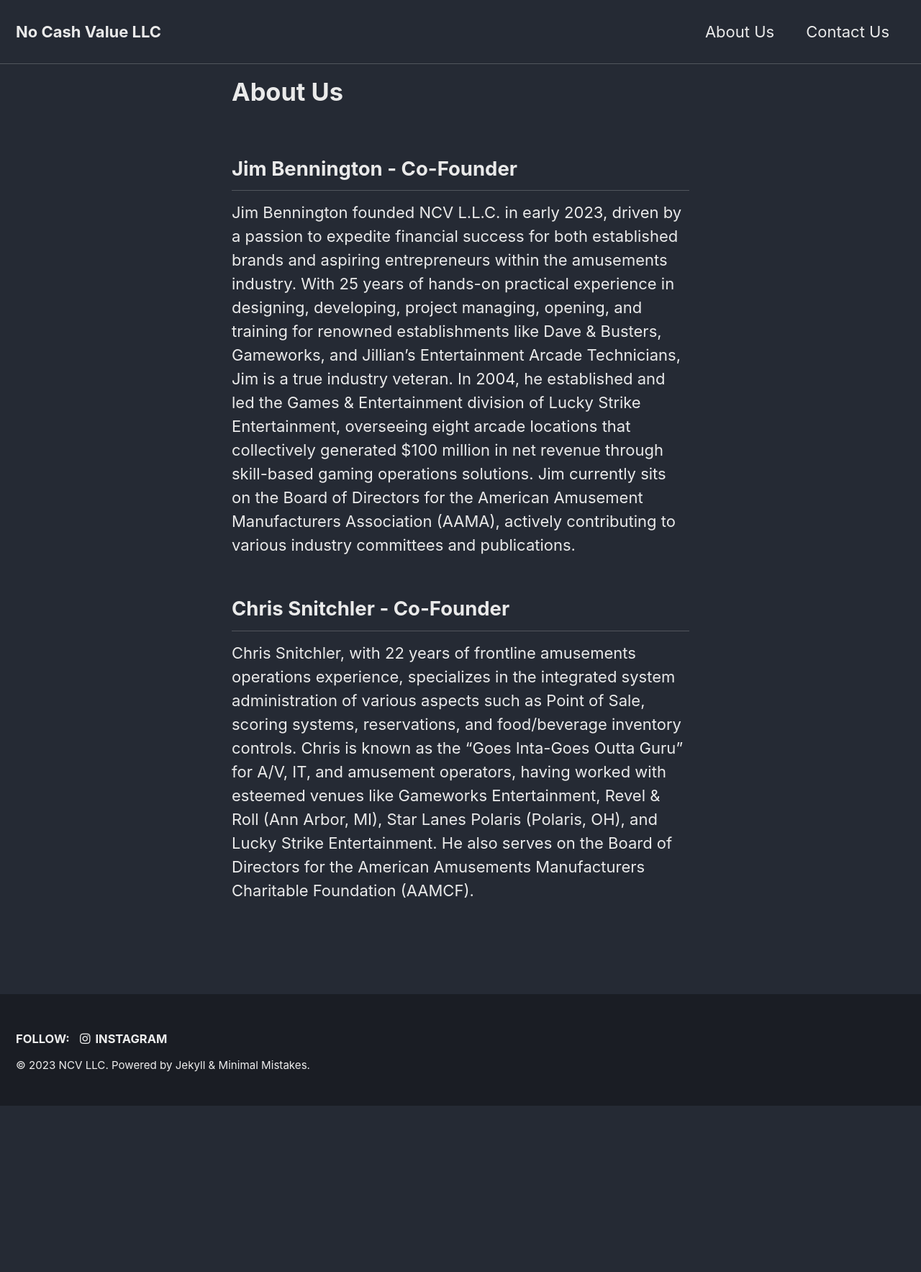
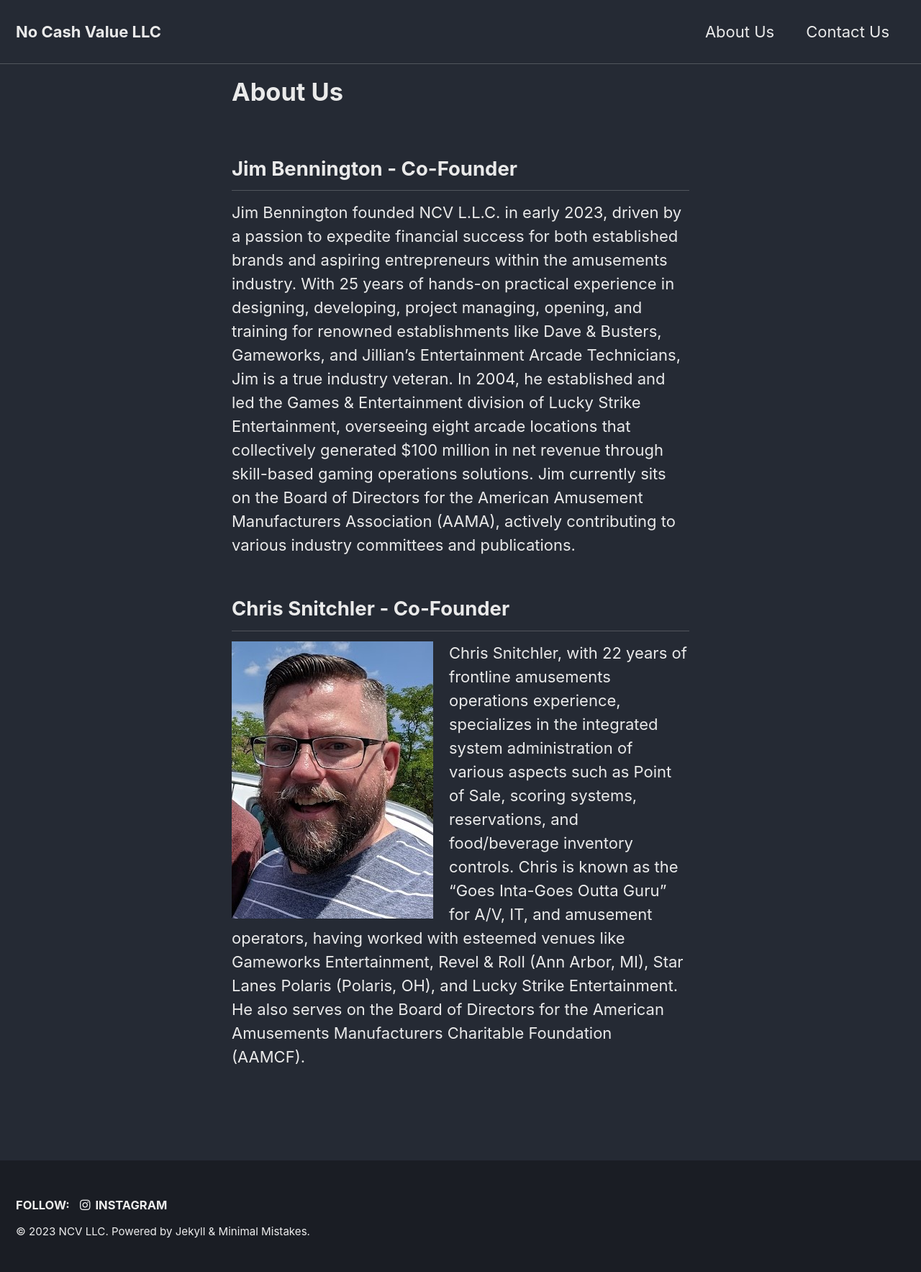
Before and after one commit to cdigitaldetroit/NCVLLC, a Jekyll site: the page built from _pages/about.md, in a window 1280 px wide. Shown: the whole page at 72% size. Built offline with Jekyll 4.4.1, drawn with Linux system fonts in a browser that asks for light colours; cached includes are drawn as plain includes; before the commit the page ends 1536 px from its top, so only the background shows below that.

Commit message:
Added snitch headshot

```diff
--- a/_pages/about.md
+++ b/_pages/about.md
@@ -9,4 +9,4 @@
 
 ## Chris Snitchler - Co-Founder
 
-Chris Snitchler, with 22 years of frontline amusements operations experience, specializes in the integrated system administration of various aspects such as Point of Sale, scoring systems, reservations, and food/beverage inventory controls. Chris is known as the "Goes Inta-Goes Outta Guru" for A/V, IT, and amusement operators, having worked with esteemed venues like Gameworks Entertainment, Revel & Roll (Ann Arbor, MI), Star Lanes Polaris (Polaris, OH), and Lucky Strike Entertainment. He also serves on the Board of Directors for the American Amusements Manufacturers Charitable Foundation (AAMCF).
+![image-left]({{ site.url }}{{ site.baseurl }}/assets/images/Snitch.png){: .align-left}Chris Snitchler, with 22 years of frontline amusements operations experience, specializes in the integrated system administration of various aspects such as Point of Sale, scoring systems, reservations, and food/beverage inventory controls. Chris is known as the "Goes Inta-Goes Outta Guru" for A/V, IT, and amusement operators, having worked with esteemed venues like Gameworks Entertainment, Revel & Roll (Ann Arbor, MI), Star Lanes Polaris (Polaris, OH), and Lucky Strike Entertainment. He also serves on the Board of Directors for the American Amusements Manufacturers Charitable Foundation (AAMCF).
```
Also changed, not shown: assets/images/Snitch.png (added), assets/qrcode.png (added).
